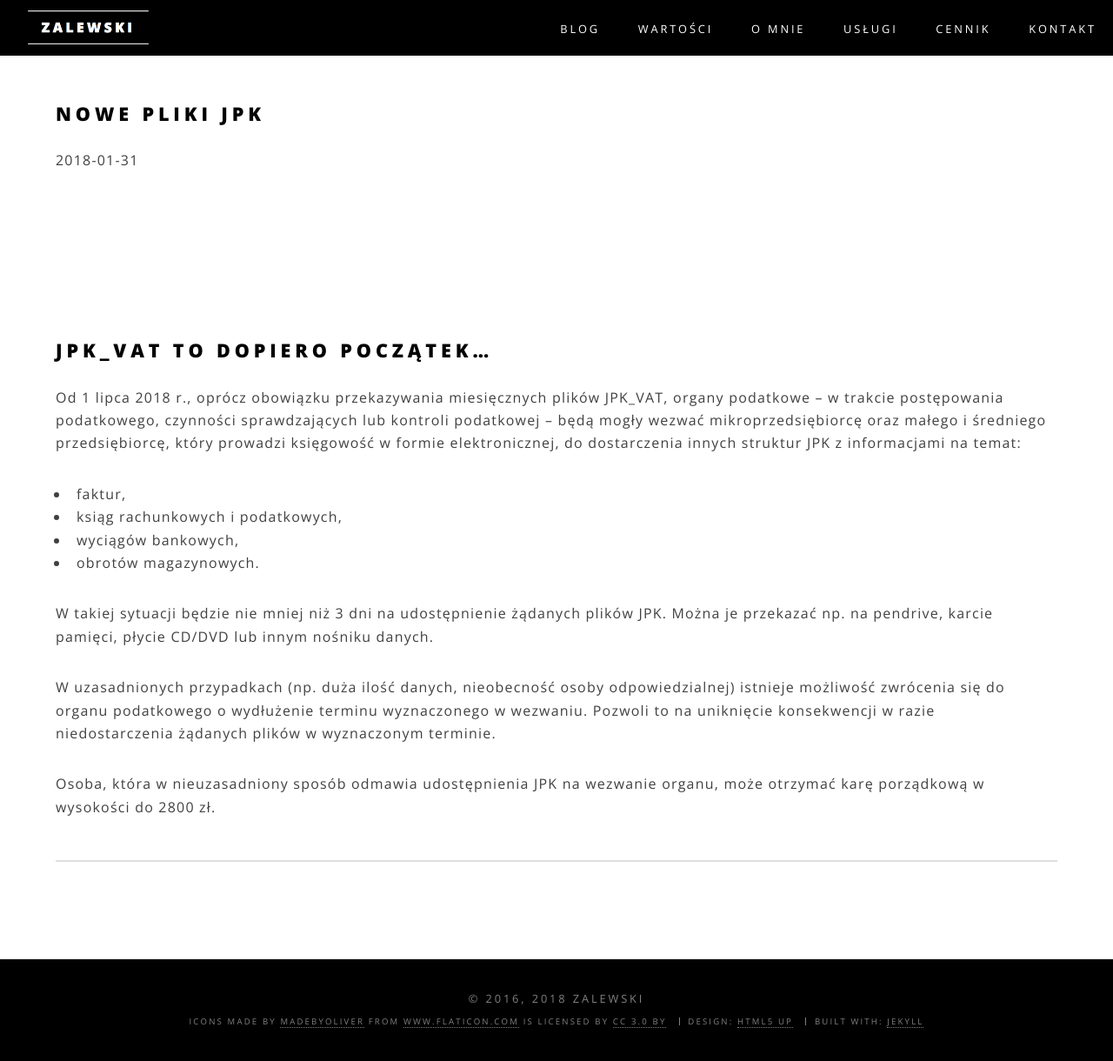
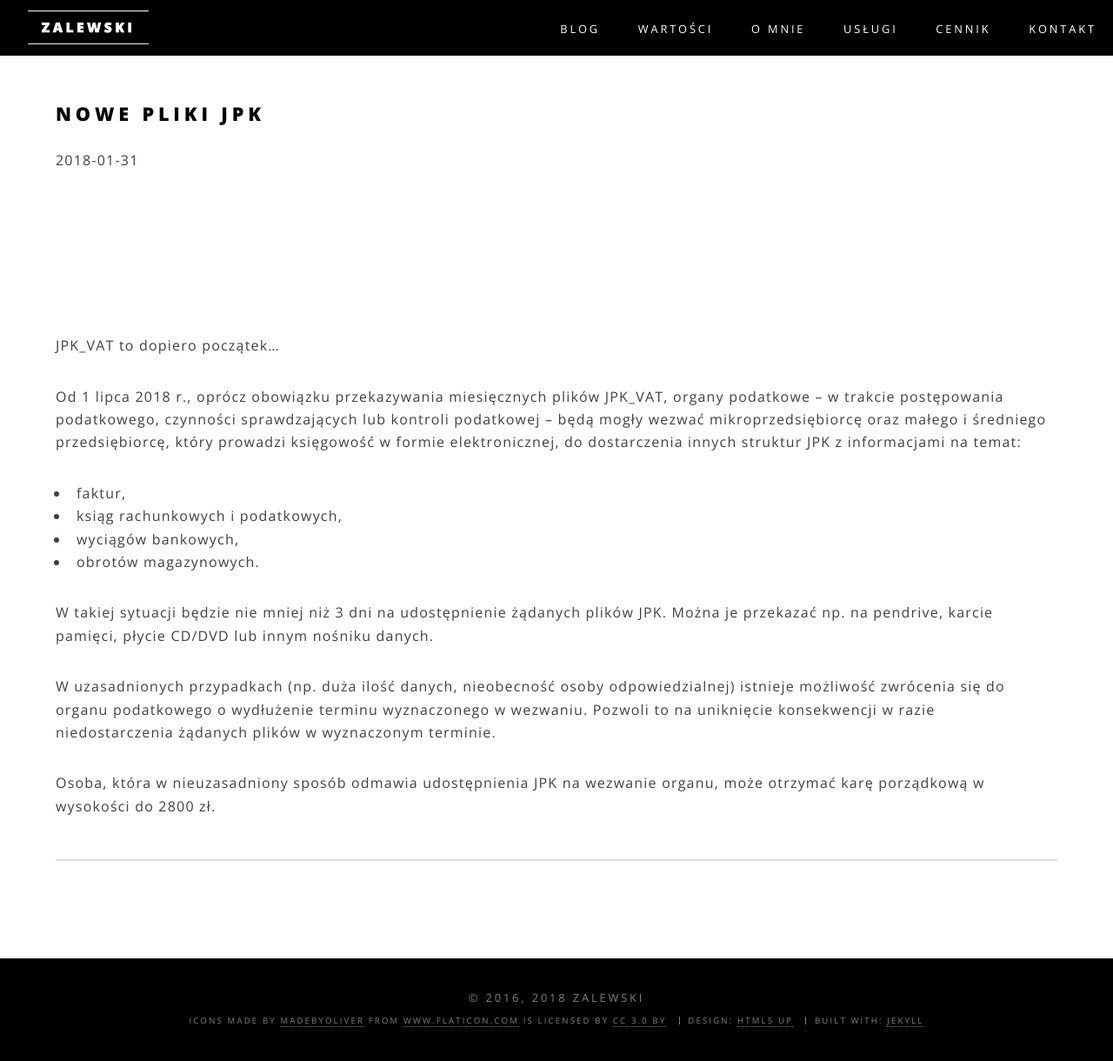
Before and after one commit to zalewskifinance/zalewskifinance.github.io, a Jekyll site: the page built from _posts/2018-01-31-Nowe-JPK.md, in a window 1280 px wide and 1220 px high. Shown: the whole window at 87% size. Built offline with Jekyll 4.4.1, drawn with Linux system fonts in a browser that asks for light colours.

```diff
--- a/_posts/2018-01-31-Nowe-JPK.md
+++ b/_posts/2018-01-31-Nowe-JPK.md
@@ -5,7 +5,7 @@ date:   2018-01-31 01:30:01
 categories: [ blog, vat ]
 ---
 
-## JPK_VAT to dopiero początek...
+JPK_VAT to dopiero początek...
 
 Od 1 lipca 2018 r., oprócz obowiązku przekazywania miesięcznych plików JPK_VAT, organy podatkowe – w trakcie postępowania podatkowego, czynności sprawdzających lub kontroli podatkowej – będą mogły wezwać mikroprzedsiębiorcę oraz małego i średniego przedsiębiorcę, który prowadzi księgowość w formie elektronicznej, do dostarczenia innych struktur JPK z informacjami na temat:
 - faktur,
```
